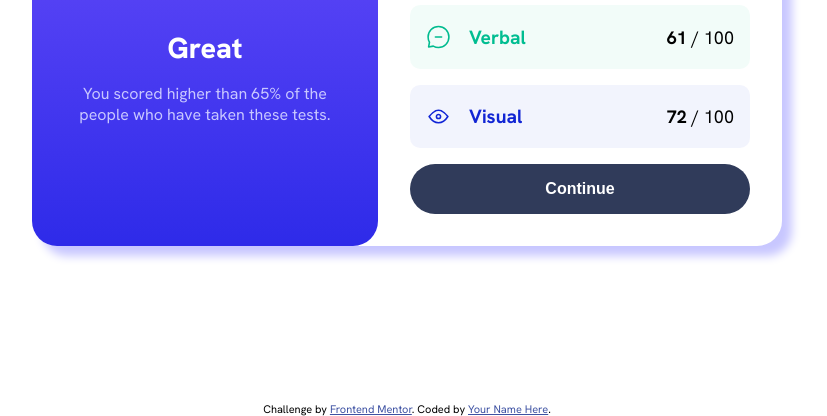
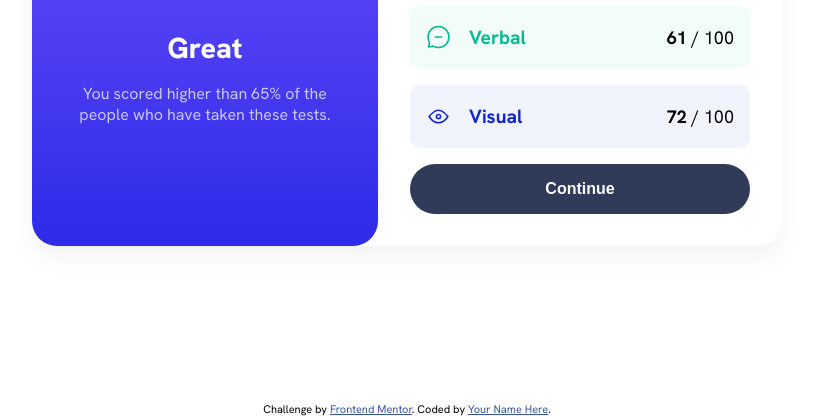
Before and after one commit to JanAbe/fm-results-summary, a plain HTML site: page index.html in a window 1280 px wide. Shown: the part 398-814 px from the top of the page, without its empty margins (233-1060 px from the left). Drawn offline with Linux system fonts and the light colour scheme.

Commit message:
Add better shadow based on a comment from someone on frontend mentor!

```diff
--- a/index.css
+++ b/index.css
@@ -186,7 +186,7 @@ main {
     display: flex;
     flex-direction: row;
     margin: auto auto;
-    box-shadow: 10px 10px 10px var(--light-lavender);
+    box-shadow: 0 12px 24px rgba(0, 0, 0, 0.050);
     max-width: 750px;
     border-radius: 25px ;
   }
```
